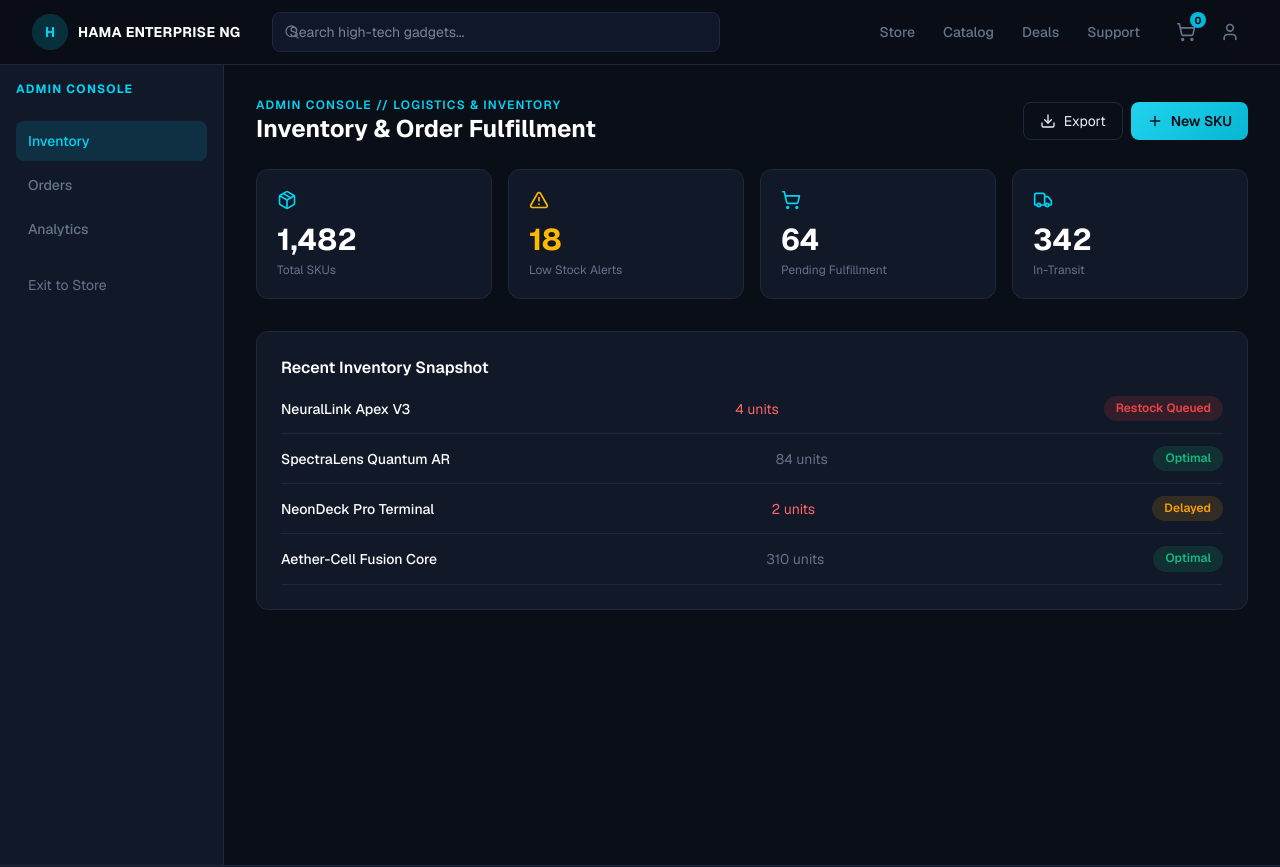
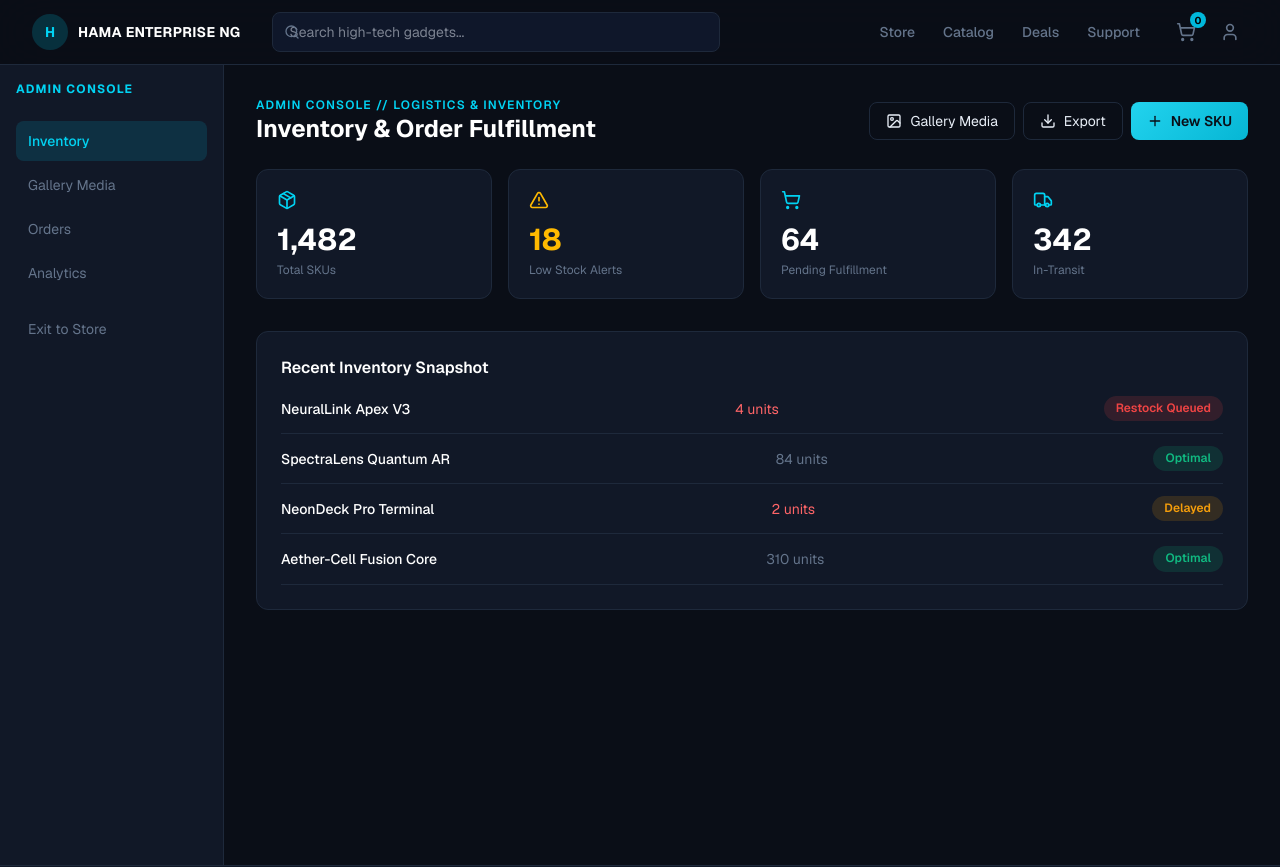
Before and after one commit to WebDevNinja12/hama-enterprise-store, a Next.js app: page /admin in a window 1280 px wide. Shown: the top 867 px of the page. Built offline with nearby package versions, Linux system fonts and the light colour scheme.

Commit message:
Link Gallery Media in admin sidebar

```diff
--- a/src/app/admin/page.tsx
+++ b/src/app/admin/page.tsx
@@ -1,5 +1,5 @@
 import Link from "next/link";
-import { Package, ShoppingCart, AlertTriangle, Truck, TrendingUp, Plus, Download } from "lucide-react";
+import { Package, ShoppingCart, AlertTriangle, Truck, Plus, Download, Image as ImageIcon } from "lucide-react";
 
 export default function AdminPage() {
   return (
@@ -7,10 +7,18 @@ export default function AdminPage() {
       <aside className="hidden w-56 shrink-0 border-r border-[var(--border)] bg-[var(--card)] p-4 md:block">
         <p className="mb-6 text-xs font-bold uppercase tracking-widest text-cyan-400">Admin Console</p>
         <nav className="space-y-1">
-          {["Inventory", "Orders", "Analytics"].map((label, i) => (
-            <button key={label} className={`flex w-full items-center gap-2.5 rounded-lg px-3 py-2.5 text-sm font-medium ${
-              i === 0 ? "bg-cyan-500/15 text-cyan-400" : "text-[var(--muted)] hover:bg-white/5 hover:text-white"}`}>{label}</button>
-          ))}
+          <button className="flex w-full items-center gap-2.5 rounded-lg bg-cyan-500/15 px-3 py-2.5 text-sm font-medium text-cyan-400">
+            Inventory
+          </button>
+          <Link href="/admin/gallery" className="flex w-full items-center gap-2.5 rounded-lg px-3 py-2.5 text-sm text-[var(--muted)] hover:bg-white/5 hover:text-white">
+            Gallery Media
+          </Link>
+          <button className="flex w-full items-center gap-2.5 rounded-lg px-3 py-2.5 text-sm text-[var(--muted)] hover:bg-white/5 hover:text-white">
+            Orders
+          </button>
+          <button className="flex w-full items-center gap-2.5 rounded-lg px-3 py-2.5 text-sm text-[var(--muted)] hover:bg-white/5 hover:text-white">
+            Analytics
+          </button>
           <Link href="/" className="mt-4 flex items-center gap-2.5 rounded-lg px-3 py-2.5 text-sm text-[var(--muted)] hover:bg-white/5 hover:text-white">Exit to Store</Link>
         </nav>
       </aside>
@@ -21,6 +29,9 @@ export default function AdminPage() {
             <h1 className="text-2xl font-bold text-white">Inventory & Order Fulfillment</h1>
           </div>
           <div className="flex gap-2">
+            <Link href="/admin/gallery" className="btn-secondary flex items-center gap-2 rounded-lg px-4 py-2 text-sm">
+              <ImageIcon className="h-4 w-4" /> Gallery Media
+            </Link>
             <button className="btn-secondary flex items-center gap-2 rounded-lg px-4 py-2 text-sm"><Download className="h-4 w-4" /> Export</button>
             <button className="btn-primary flex items-center gap-2 rounded-lg px-4 py-2 text-sm"><Plus className="h-4 w-4" /> New SKU</button>
           </div>
```
